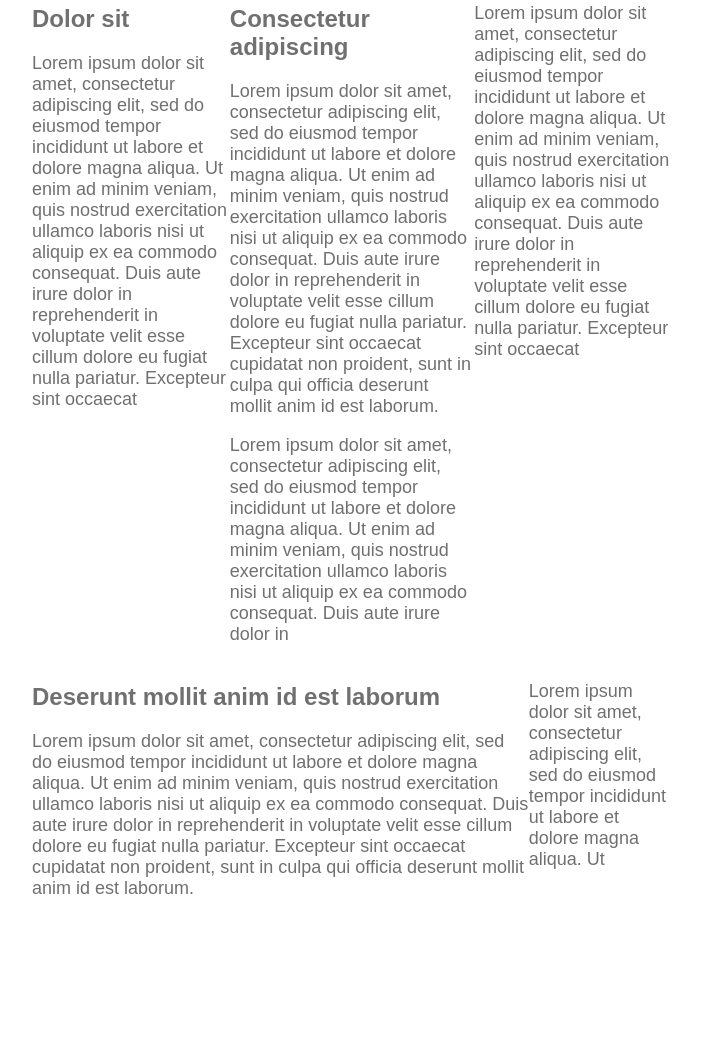
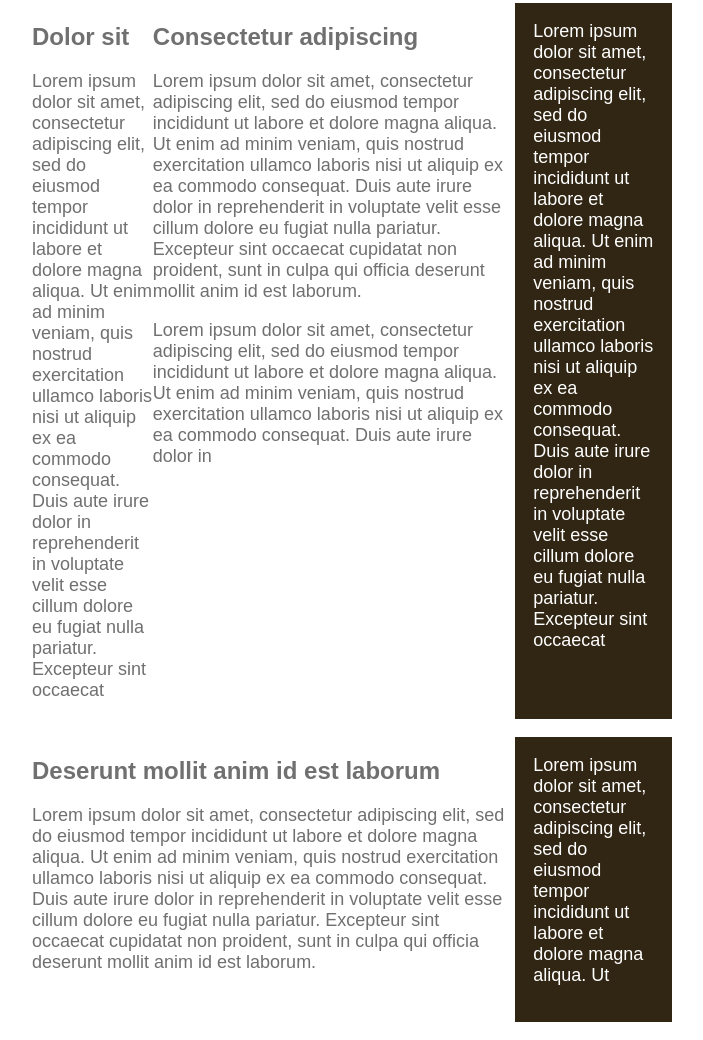
Before and after one commit to f8makinde/Mini-projects, a plain HTML site: page FlexBox/index.html in a window 1280 px wide. Shown: the part 494-1534 px from the top of the page, without its empty margins (288-991 px from the left). Before the commit the page ends 1415 px from the top, so only its background shows below. Drawn offline with Linux system fonts and the light colour scheme.

Commit message:
work in progress

```diff
--- a/FlexBox/index.html
+++ b/FlexBox/index.html
@@ -12,28 +12,28 @@
         <h1>Let's start <span>getting a little</span> more fancy! </h1>
         <img src="weather pix.png" alt="image">
         <div class="column">
-            <div class="col">
+            <div class="col col-1">
                     <h2>Dolor sit</h2>
                     <p>Lorem ipsum dolor sit amet, consectetur adipiscing elit, sed do eiusmod tempor incididunt ut labore et dolore magna aliqua. Ut enim ad minim veniam, quis nostrud exercitation ullamco laboris nisi ut aliquip ex ea commodo consequat. Duis aute irure dolor in reprehenderit in voluptate velit esse cillum dolore eu fugiat nulla pariatur. Excepteur sint occaecat</p>
 
             </div>
-            <div class="col">
+            <div class="col col-2">
                     <h2>Consectetur adipiscing</h2>
                     <p>Lorem ipsum dolor sit amet, consectetur adipiscing elit, sed do eiusmod tempor incididunt ut labore et dolore magna aliqua. Ut enim ad minim veniam, quis nostrud exercitation ullamco laboris nisi ut aliquip ex ea commodo consequat. Duis aute irure dolor in reprehenderit in voluptate velit esse cillum dolore eu fugiat nulla pariatur. Excepteur sint occaecat cupidatat non proident, sunt in culpa qui officia deserunt mollit anim id est laborum.</p>
                     <p>Lorem ipsum dolor sit amet, consectetur adipiscing elit, sed do eiusmod tempor incididunt ut labore et dolore magna aliqua. Ut enim ad minim veniam, quis nostrud exercitation ullamco laboris nisi ut aliquip ex ea commodo consequat. Duis aute irure dolor in </p>
             </div>
-            <div class="col">
+            <div class="col col-bg col-1">
                     <p>
                         Lorem ipsum dolor sit amet, consectetur adipiscing elit, sed do eiusmod tempor incididunt ut labore et dolore magna aliqua. Ut enim ad minim veniam, quis nostrud exercitation ullamco laboris nisi ut aliquip ex ea commodo consequat. Duis aute irure dolor in reprehenderit in voluptate velit esse cillum dolore eu fugiat nulla pariatur. Excepteur sint occaecat</p>
             </div>
             </div>
             <div class="column">
-              <div class="col">
+              <div class="col col-3">
                     <h2>Deserunt mollit anim id est laborum</h2>
                     <p>Lorem ipsum dolor sit amet, consectetur adipiscing elit, sed do eiusmod tempor incididunt ut labore et dolore magna aliqua. Ut enim ad minim veniam, quis nostrud exercitation ullamco laboris nisi ut aliquip ex ea commodo consequat. Duis aute irure dolor in reprehenderit in voluptate velit esse cillum dolore eu fugiat nulla pariatur. Excepteur sint occaecat cupidatat non proident, sunt in culpa qui officia deserunt mollit anim id est laborum.</p>
 
               </div>
-              <div class="col">
+              <div class="col col-1 col-bg">
                 <p>Lorem ipsum dolor sit amet, consectetur adipiscing elit, sed do eiusmod tempor incididunt ut labore et dolore magna aliqua. Ut</p>
               </div>
             </div>
--- a/FlexBox/styles.css
+++ b/FlexBox/styles.css
@@ -16,7 +16,8 @@ img{
 }
 .column{
  display: flex;
-
+ justify-content: space-between;
+ margin: 1em 0;
 }
 h1{
     font-size: 3rem;
@@ -26,3 +27,21 @@ h1{
 h2{
     font-size: 1.5rem;
 }
+.col-bg{
+    background: #312614;
+    color: #fff;
+    padding: 1em;
+}
+.col-1{
+  width: 25%;
+}
+.col-2{
+    width: 75%;
+}
+.col-3{
+    width: 100%;
+}
+p{
+    margin-top: 0;
+
+}
```
